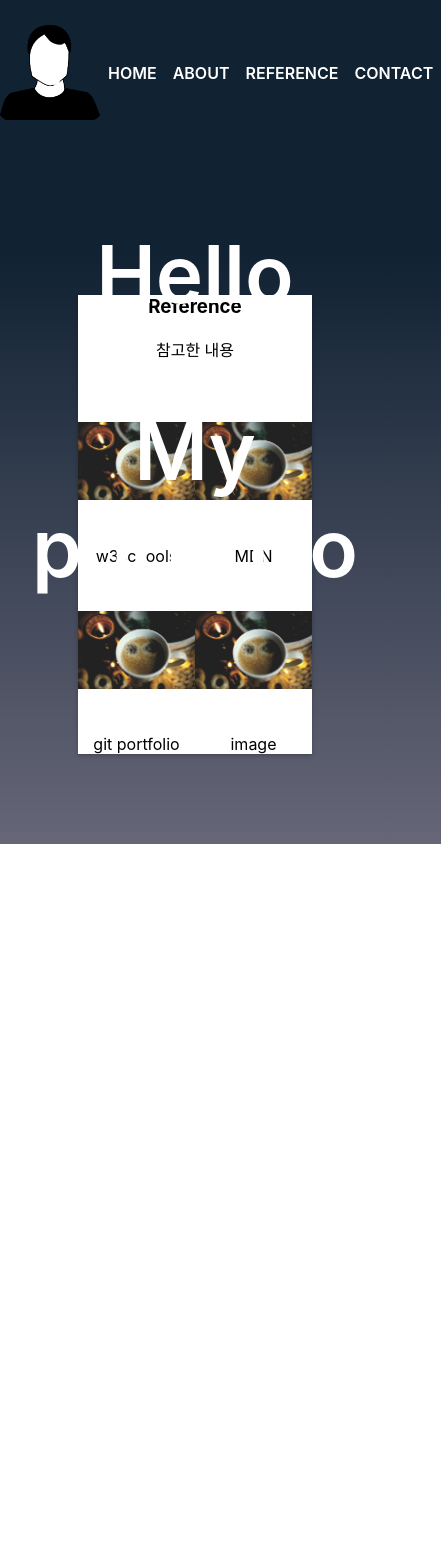
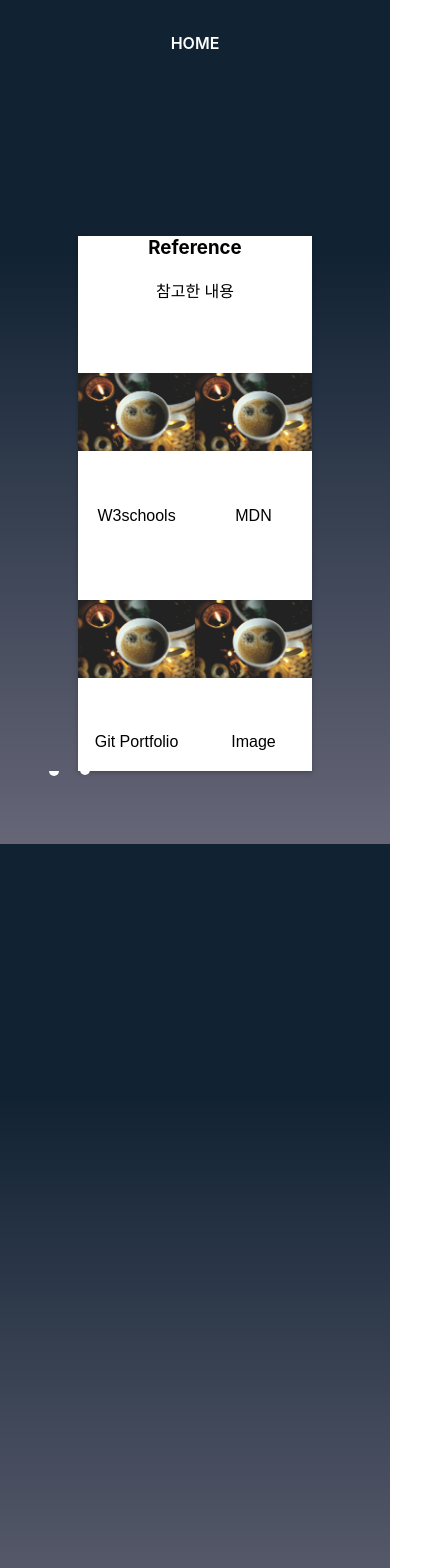
Before and after one commit to elatkffns/react-test, a React (Create React App) app: page /Reference in a window 390 px wide. Shown: the top 1568 px of the page, 441 px wide, since content can reach past the window. Before the commit the page ends 844 px from the top, so only its background shows below. Built offline with nearby package versions, Linux system fonts and the light colour scheme.

Commit message:
readme 수정

```diff
--- a/src/App.css
+++ b/src/App.css
@@ -1,8 +1,8 @@
 html {
-  height: 100%;
   background: linear-gradient(#123 30%, #667);
   position: relative;
   overflow: hidden;
+  height: 100%;
 }
 
 ul {
@@ -25,10 +25,10 @@ nav {
   color: #fff;
   text-transform: uppercase;
   font-weight: 600;
+  display: block;
 }
-
-li {
-  display: block;
+.link:hover {
+  text-decoration: underline;
 }
 .snow {
   width: 10px;
@@ -36,26 +36,54 @@ li {
   background: white;
   border-radius: 50%;
   position: absolute;
-  animation: mymove 5s infinite;
+  animation: snow 3s infinite;
+  animation-timing-function: linear;
 }
-@keyframes mymove {
+.snow1 {
+  width: 10px;
+  height: 10px;
+  background: white;
+  border-radius: 50%;
+  position: absolute;
+}
+@keyframes snow {
   from {
     top: 0px;
-    left: 50px;
+    left: 80px;
   }
   to {
     top: 100vh;
-    left: 50px;
+    left: 80px;
   }
 }
-.pWrap {
+.txtbox {
   margin: 0 auto;
   width: 100%;
   text-align: center;
   position: absolute;
-  font-size: 5rem;
+  font-size: 5vw;
   font-weight: 600;
+  top: 40%;
 }
 .txt {
   color: white;
 }
+@media screen and (max-width: 425px) {
+  html {
+    overflow: auto;
+    background-size: contain;
+  }
+  img {
+    display: none;
+  }
+  ul {
+    flex-direction: column;
+  }
+  ul li {
+    width: 100%;
+    text-align: center;
+  }
+  ul li:not(:first-child) {
+    display: none;
+  }
+}
--- a/src/App.js
+++ b/src/App.js
@@ -1,12 +1,14 @@
 import React from "react";
 import "./App.css";
-import { Link, Outlet } from "react-router-dom";
+import { Link, Outlet, useLocation } from "react-router-dom";
 import Ava from "./Ava.png";
+import Svg from "./comp/svg";
 
 function App() {
+  const location = useLocation();
+
   return (
     <>
-      <div className="snow" />
       <nav>
         <img src={Ava} style={{ maxWidth: "100px" }} alt="avatar img" />
         <ul>
@@ -32,11 +34,16 @@ function App() {
           </li>
         </ul>
       </nav>
-      <div className="pWrap">
-        <p className="txt">Hello</p>
-        <p className="txt">My portfolio</p>
-      </div>
-      <Outlet />
+      {location.pathname === "/" ? (
+        <div className="txtbox">
+          <p className="txt">Welcome</p>
+          <p className="txt">My portfolio</p>
+        </div>
+      ) : (
+        <Outlet />
+      )}
+      <div className="snow" />
+      <Svg />
     </>
   );
 }
--- a/src/comp/Reference.css
+++ b/src/comp/Reference.css
@@ -20,7 +20,15 @@ a {
   margin: 0 auto;
   background-position: center;
 }
+.imgWrap {
+  margin: 10px 0;
+}
 .tagWrap {
   display: flex;
   flex-flow: wrap;
 }
+.fig {
+  margin: 10px 0;
+  font-family: sans-serif;
+  text-transform: capitalize;
+}
--- a/src/comp/Reference.js
+++ b/src/comp/Reference.js
@@ -18,7 +18,7 @@ export default function Reference() {
             <div>
               <i className="img" />
             </div>
-            <div>{a}</div>
+            <figcaption className="fig">{a}</figcaption>
           </div>
         ))}
       </div>
--- a/src/comp/bar.css
+++ b/src/comp/bar.css
@@ -1,8 +1,12 @@
-.bar{
+.bar {
   height: 0.7rem;
   background-color: #0078ff;
   margin: 10px 0;
 }
-.rf{
+.rf {
   float: right;
 }
+.skillbox {
+  width: 100%;
+  background-color: #ddd;
+}
--- a/src/comp/bar.js
+++ b/src/comp/bar.js
@@ -14,7 +14,9 @@ export default function Bar() {
         <div>
           <span>{skill.lang}</span>
           <span className="rf">{skill.per}</span>
-          <div className="bar" style={{ width: skill.per }} />
+          <div className="skillbox">
+            <div className="bar" style={{ width: skill.per }} />
+          </div>
         </div>
       ))}
     </>
--- a/src/comp/contact.css
+++ b/src/comp/contact.css
@@ -6,6 +6,7 @@
   padding: 6px 12px;
   margin-bottom: 16px;
   outline: none;
+  resize: none;
 }
 .btn {
   display: block;
@@ -44,3 +45,7 @@
   background-size: contain;
   border-radius: 50%;
 }
+::placeholder {
+  color: #4e4e4eb0;
+  font-family: sans-serif;
+}
--- /dev/null
+++ b/src/comp/svg.js
@@ -0,0 +1,26 @@
+import React from "react";
+
+export default function Svg() {
+  const num = Math.random().toFixed(1);
+  const x = Math.trunc(Math.random() * window.innerWidth);
+  return (
+    <svg
+      style={{
+        width: "100vw",
+        height: "100vh",
+        position: "absolute",
+      }}
+    >
+      <circle id="white-circle" r="5" cx={x} cy="0" fill="white" />
+      <animate
+        xlinkHref="#white-circle"
+        attributeName="cy"
+        from="0"
+        to="100%"
+        opacity={num}
+        dur="3s"
+        repeatCount="indefinite"
+      />
+    </svg>
+  );
+}
```
Also changed, not shown: 1 other file (tests, documents, lock files or other folders).
